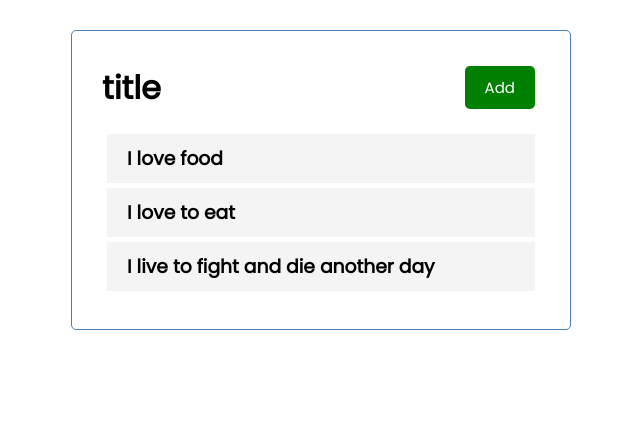
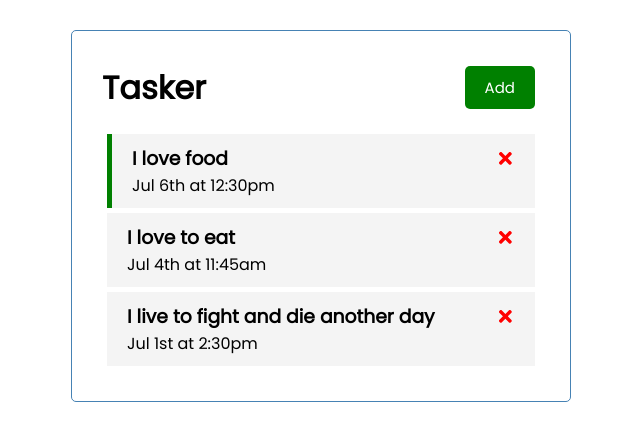
Before and after one commit to Super-Rogatory/react-util, a React (Create React App) app in the folder react-tasker/: page / in a window 1280 px wide. Shown: the top 440 px of the page, without its empty margins (319-959 px from the left). Built offline with nearby package versions, Linux system fonts and the light colour scheme.

Commit message:
Used conditional styling to control program flow

```diff
--- a/react-tasker/src/App.js
+++ b/react-tasker/src/App.js
@@ -1,27 +1,43 @@
-import { useState } from 'react';
-import Header from './components/Header'
-import Tasks from './components/Tasks'
+import { useState } from "react";
+import Header from "./components/Header";
+import Tasks from "./components/Tasks";
 // Anything here is the global state.
 
 function App() {
   const [tasks, setTasks] = useState([
     {
-        id: 1,
-        text: 'I love food',
+      id: 1,
+      text: "I love food",
+      day: "Jul 6th at 12:30pm",
+      reminder: true,
     },
     {
-        id: 2,
-        text: 'I love to eat',
+      id: 2,
+      text: "I love to eat",
+      day: "Jul 4th at 11:45am",
+      reminder: false,
     },
     {
-        id: 3,
-        text: 'I live to fight and die another day'
+      id: 3,
+      text: "I live to fight and die another day",
+      day: "Jul 1st at 2:30pm",
+      reminder: false,
     },
-]);
+  ]);
+  // Delete Task
+  const deleteTask = (id) => {
+    setTasks(tasks.filter((task) => task.id !== id));
+  }
+  // Toggle Reminder
+  const toggleReminder = (id) => {
+    setTasks(tasks.map((task) => task.id === id ? {...task, reminder: !task.reminder} : task))
+  }
   return (
     <div className="container">
-      <Header title='title'/>
-      <Tasks tasks={tasks}/>
+      <Header title="Tasker" />
+      {tasks.length > 0 ? <Tasks tasks={tasks}
+      onDelete={deleteTask} onToggle={toggleReminder}/>: ( 'No Tasks to Show'
+      )}
     </div>
   );
 }
--- a/react-tasker/src/components/Task.js
+++ b/react-tasker/src/components/Task.js
@@ -1,9 +1,11 @@
 import React from 'react';
+import { FaTimes } from 'react-icons/fa';
 
-function Task({ task }) {
+function Task({ task, onDelete, onToggle }) {
     return (
-        <div className='task'>
-            <h3>{task.text}</h3>
+        <div className={`task ${task.reminder ? 'reminder' : ''}`} onDoubleClick={() => onToggle(task.id)}>
+            <h3>{task.text} <FaTimes style={{color: 'red', cursor: 'pointer'}} onClick={() => onDelete(task.id)}  /></h3>
+            <p>{task.day} </p>
         </div>
     )
 }
--- a/react-tasker/src/components/Tasks.js
+++ b/react-tasker/src/components/Tasks.js
@@ -1,11 +1,11 @@
 import React from 'react';
 import Task from './Task';
 
-function Tasks({tasks}) {
+function Tasks({tasks, onDelete, onToggle}) {
   return (
     <>
       {tasks.map((task) => (
-        <Task key={task.id} task={task}/>
+        <Task key={task.id} task={task} onDelete={onDelete} onToggle={onToggle}/>
       ))}
     </>
   );
```
Also changed, not shown: 1 other file (tests, documents, lock files or other folders).
